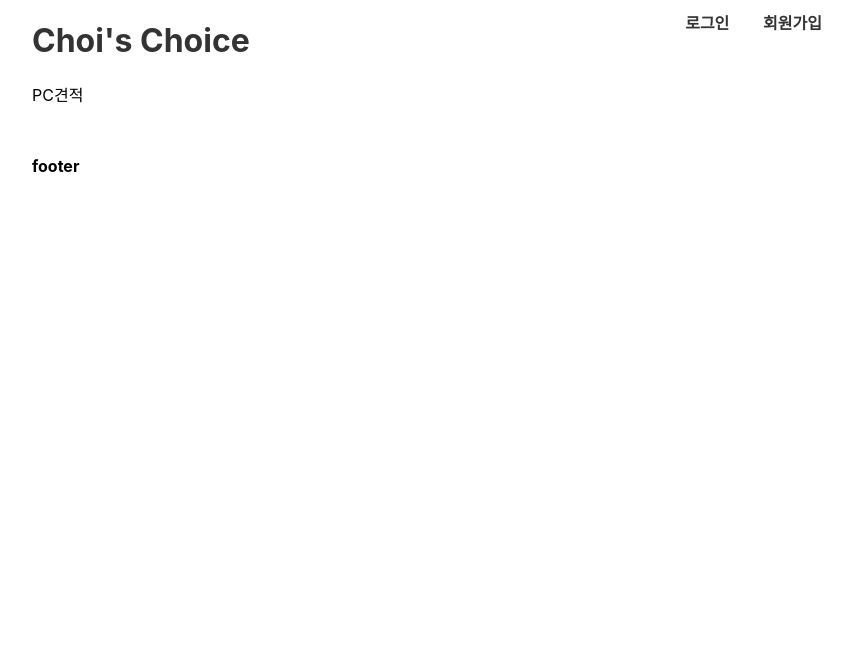
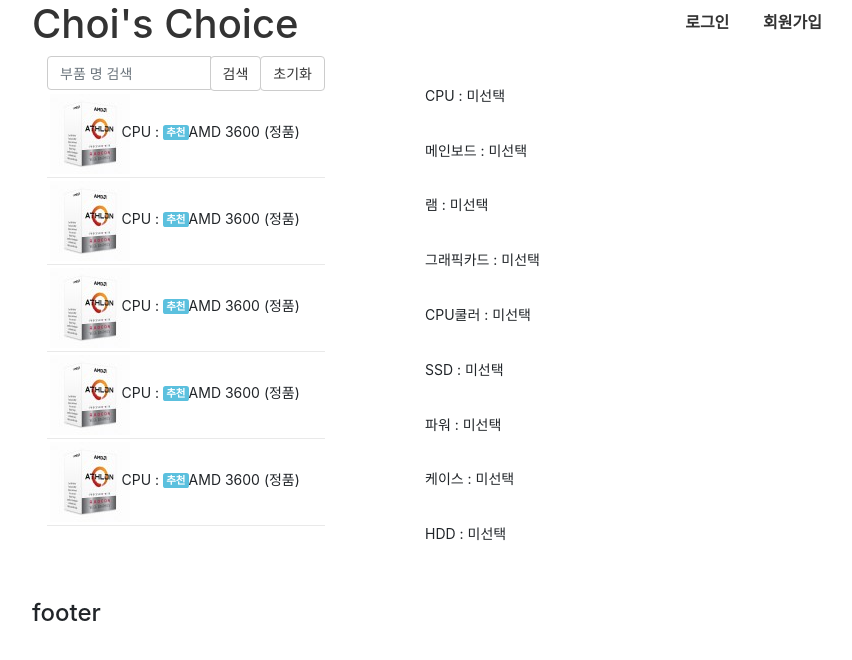
Before and after one commit to bodyMist/chois-choice, a JavaScript app in the folder reactfront/: page /Estimate in a window 1280 px wide. Shown: the top 660 px of the page, without its empty margins (208-1060 px from the left). Built offline with nearby package versions, Linux system fonts and the light colour scheme; the HTML template or start-up script is replaced by a standard one.

Commit message:
PC 견적

```diff
--- a/reactfront/package.json
+++ b/reactfront/package.json
@@ -6,7 +6,9 @@
     "@testing-library/jest-dom": "^5.14.1",
     "@testing-library/react": "^11.2.7",
     "@testing-library/user-event": "^12.8.3",
+    "bootstrap": "^5.1.1",
     "react": "^17.0.2",
+    "react-bootstrap": "^1.6.4",
     "react-dom": "^17.0.2",
     "react-router-dom": "^5.3.0",
     "react-scripts": "4.0.3",
--- a/reactfront/src/index.css
+++ b/reactfront/src/index.css
@@ -7,13 +7,17 @@
   -moz-osx-font-smoothing: grayscale;
 }
 
+* {
+  box-sizing: border-box;
+}
+
 ol,ul {
   margin: 0;
   padding: 0;
   list-style: none;
 }
 
-a {
+.header a, .menuList a {
   text-decoration: none;
   color: #333;
 }
@@ -187,3 +191,192 @@
   margin-bottom: 30px;
   color: white;
 }
+.col-xs-1 {
+  float: left;
+}
+.col-xs-2 {
+  width: 100%;
+}
+.container-pc {
+  display: flex;
+  flex-direction: row;
+  width: 800px;
+  padding-right: 15px;
+  padding-left: 15px;
+  margin-right: auto;
+  margin-left: auto;
+}
+
+.container-partSelect {
+  width: 40%;
+  position: relative;
+  min-height: 1px;
+  padding-right: 15px;
+  padding-left: 15px;
+  margin-right:-15px;
+  margin-left:-15px;
+
+}
+
+.parts{
+  float: left;
+  padding-left: 0px;
+  padding-right: 0px;
+}
+
+.container-fluid {
+  padding-right: 0px;
+  padding-left: 0px;
+  margin-right: auto;
+  margin-left: auto;
+}
+
+.searchInputArea {
+  position: relative;
+  min-height: 1px;
+}
+
+.input-group {
+  position: relative;
+  display: table;
+  border-collapse: separate;
+}
+.input-group-btn, .input-group .form-control {
+  display:table-cell;
+}
+.input-group .form-control {
+  position: relative;
+  z-index: 2;
+  float: left;
+  width: 100%;
+  margin-bottom: 0;
+}
+
+.form-control {
+  display: table-cell;
+  width: 100%;
+  height: 34px;
+  padding: 6px 12px;
+  font-size: 14px;
+  color: #555;
+  background-color: #fff;
+  background-image: none;
+  border: 1px solid #ccc;
+  border-radius: 4px;
+
+  border-top-right-radius: 0;
+  border-bottom-right-radius: 0;
+}
+
+.input-group-btn {
+  display: table-cell;
+  width: 1%;
+  position: relative;
+  font-size: 0;
+  white-space: nowrap;
+  vertical-align: middle;
+}
+
+.input-group-btn > .btn {
+  position: relative
+}
+.btn {
+  margin-left:-1px;
+  white-space: unset;
+
+  display: inline-block;
+  padding: 6px 12px;
+  margin-bottom: 0;
+  font-size: 14px;
+  font-weight: normal;
+  text-align: center;
+  vertical-align: middle;
+  cursor: pointer;
+  user-select: none;
+  background-image: none;
+  border: 1px solid transparent;
+}
+
+.btn-default {
+  color: #333;
+  background-color: #fff;
+  border-color:#ccc;
+
+}
+
+button {
+  text-transform: none;
+  overflow: visible;
+  margin: 0;
+  font: inherit;
+  -webkit-appearance: button;
+}
+
+.StuffListView {
+  padding-right: 0px;
+  overflow: hidden;
+  overflow-y: auto;
+  width: 100%;
+  float: left;
+  position: relative;
+  min-height: 1px;
+}
+
+.StuffList {
+  border-bottom: 1px solid #e9e9e9;
+  width: 100%;
+  float: left;
+  position: relative;
+  min-height: 1px;
+}
+
+.StuffIcon {
+  padding: 3px;
+  width: 25%;
+  float: left;
+  position: relative;
+  min-height: 1px;
+}
+
+.text-left {
+  width: 75%;
+  float: left;
+  position: relative;
+  min-height: 1px;
+  padding: 5px;
+  margin-top: 1.7em;
+  font-size:14px;
+  white-space: normal;
+  text-align: left;
+}
+
+.label {
+  position: relative;
+  top: -1px;
+  display: inline;
+  padding: .1em .3em 0.15em;
+  font-size: 75%;
+  font-weight: bold;
+  line-height: 1;
+  color: #fff;
+  text-align:center;
+  white-space: nowrap;
+  vertical-align: baseline;
+  border-radius: .25em;
+}
+
+.label-info {
+  background-color: #5bc0de;
+}
+
+.StuffInfor {
+  padding-left: 0;
+  padding-right: 0;
+
+}
+
+.MainSufferArear{
+  float: right;
+  width:60%;
+  padding-left : 100px;
+}
--- a/reactfront/src/mainPage/menu/Estimate.js
+++ b/reactfront/src/mainPage/menu/Estimate.js
@@ -1,5 +1,7 @@
+import PcEstimate from "./PcEstimate/PcEstimate";
+
 export default function Estimate() {
     return (
-        <div>PC견적</div>
+        <PcEstimate></PcEstimate>
     );
 }
--- /dev/null
+++ b/reactfront/src/mainPage/menu/PcEstimate/PartSelect.js
@@ -0,0 +1,66 @@
+export default function PartSelect() {
+    return (
+        <div className="col-xs-12 container-partSelect">
+            <div className="col-xs-12 parts">
+                <div className="col-xs-1 col-xs-2 searchInputArea">
+                    <div className="input-group">
+                        <input type="text" className="form-control" placeholder="부품 명 검색"></input>
+                        <div className="input-group-btn">
+                            <button className="btn btn-default" type="button">검색</button>
+                            <button className="btn btn-default" type="button">초기화</button>
+                        </div>
+                   </div>
+               </div>
+               <div className="StuffListView">
+                   <div className="StuffList">
+                       <div className="StuffIcon">
+                            <img alt="1" src="/1.jpg"/>
+                       </div>
+                       <div className="btn text-left">
+                            <span>CPU : </span>
+                            <span className="label label-info">추천</span>
+                            <span>AMD 3600 (정품)</span>
+                       </div>
+                   </div>
+                   <div className="StuffList">
+                       <div className="StuffIcon">
+                            <img alt="1" src="/1.jpg"/>
+                       </div>
+                       <div className="btn text-left">
+                            <span>CPU : </span>
+                            <span className="label label-info">추천</span>
+                            <span>AMD 3600 (정품)</span>
+                       </div>
+                   </div><div className="StuffList">
+                       <div className="StuffIcon">
+                            <img alt="1" src="/1.jpg"/>
+                       </div>
+                       <div className="btn text-left">
+                            <span>CPU : </span>
+                            <span className="label label-info">추천</span>
+                            <span>AMD 3600 (정품)</span>
+                       </div>
+                   </div><div className="StuffList">
+                       <div className="StuffIcon">
+                            <img alt="1" src="/1.jpg"/>
+                       </div>
+                       <div className="btn text-left">
+                            <span>CPU : </span>
+                            <span className="label label-info">추천</span>
+                            <span>AMD 3600 (정품)</span>
+                       </div>
+                   </div><div className="StuffList">
+                       <div className="StuffIcon">
+                            <img alt="1" src="/1.jpg"/>
+                       </div>
+                       <div className="btn text-left">
+                            <span>CPU : </span>
+                            <span className="label label-info">추천</span>
+                            <span>AMD 3600 (정품)</span>
+                       </div>
+                   </div>
+               </div>
+            </div>
+        </div>
+    );
+}
--- /dev/null
+++ b/reactfront/src/mainPage/menu/PcEstimate/PartSelected.js
@@ -0,0 +1,51 @@
+export default function PartSelected() {
+    return (
+        <div className="col-12 col-sm-8 MainSufferArear">
+            <div className="col-xs-12 WillSelect StuffOnePart">
+                <div className="col-10 col-md-5 text-left StuffInfor CpuStuff">
+                    CPU : 미선택
+                </div>
+            </div>
+            <div className="col-xs-12 WillSelect StuffOnePart">
+                <div className="col-10 col-md-5 text-left StuffInfor CpuStuff">
+                    메인보드 : 미선택
+                </div>
+            </div>
+            <div className="col-xs-12 WillSelect StuffOnePart">
+                <div className="col-10 col-md-5 text-left StuffInfor CpuStuff">
+                    램 : 미선택
+                </div>
+            </div>
+            <div className="col-xs-12 WillSelect StuffOnePart">
+                <div className="col-10 col-md-5 text-left StuffInfor CpuStuff">
+                    그래픽카드 : 미선택
+                </div>
+            </div>
+            <div className="col-xs-12 WillSelect StuffOnePart">
+                <div className="col-10 col-md-5 text-left StuffInfor CpuStuff">
+                    CPU쿨러 : 미선택
+                </div>
+            </div>
+            <div className="col-xs-12 WillSelect StuffOnePart">
+                <div className="col-10 col-md-5 text-left StuffInfor CpuStuff">
+                    SSD : 미선택
+                </div>
+            </div>
+            <div className="col-xs-12 WillSelect StuffOnePart">
+                <div className="col-10 col-md-5 text-left StuffInfor CpuStuff">
+                    파워 : 미선택
+                </div>
+            </div>
+            <div className="col-xs-12 WillSelect StuffOnePart">
+                <div className="col-10 col-md-5 text-left StuffInfor CpuStuff">
+                    케이스 : 미선택
+                </div>
+            </div>
+            <div className="col-xs-12 WillSelect StuffOnePart">
+                <div className="col-10 col-md-5 text-left StuffInfor CpuStuff">
+                    HDD : 미선택
+                </div>
+            </div>
+        </div>
+    );
+}
--- /dev/null
+++ b/reactfront/src/mainPage/menu/PcEstimate/PcEstimate.js
@@ -0,0 +1,11 @@
+import PartSelect from "./PartSelect";
+import PartSelected from "./PartSelected";
+
+export default function PcEstimate() {
+    return (
+        <div className="container-pc">
+            <PartSelect/>
+            <PartSelected/>
+        </div>
+    );
+}
```
Also changed, not shown: reactfront/public/1.jpg (added), 1 other file (tests, documents, lock files or other folders).
